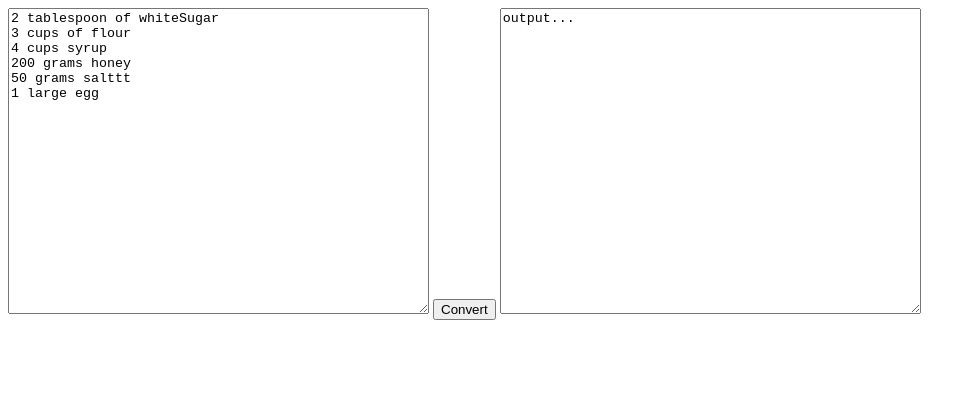
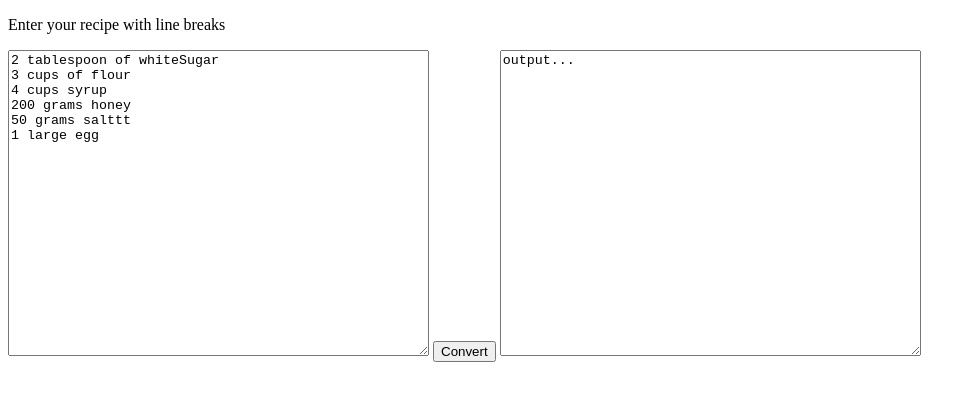
Before and after one commit to miccheng/scale-conversion, a plain HTML site: page index.html in a window 1280 px wide. Shown: the whole page, without its empty margins (0-976 px from the left). Drawn offline with Linux system fonts and the light colour scheme.

Commit message:
add instructions:

```diff
--- a/index.html
+++ b/index.html
@@ -8,6 +8,7 @@
   </head>
   <body>
     <form id="form">
+      <p>Enter your recipe with line breaks</p>
       <textarea id="input" type="text" rows="20" cols="50">
 2 tablespoon of whiteSugar
 3 cups of flour
```
